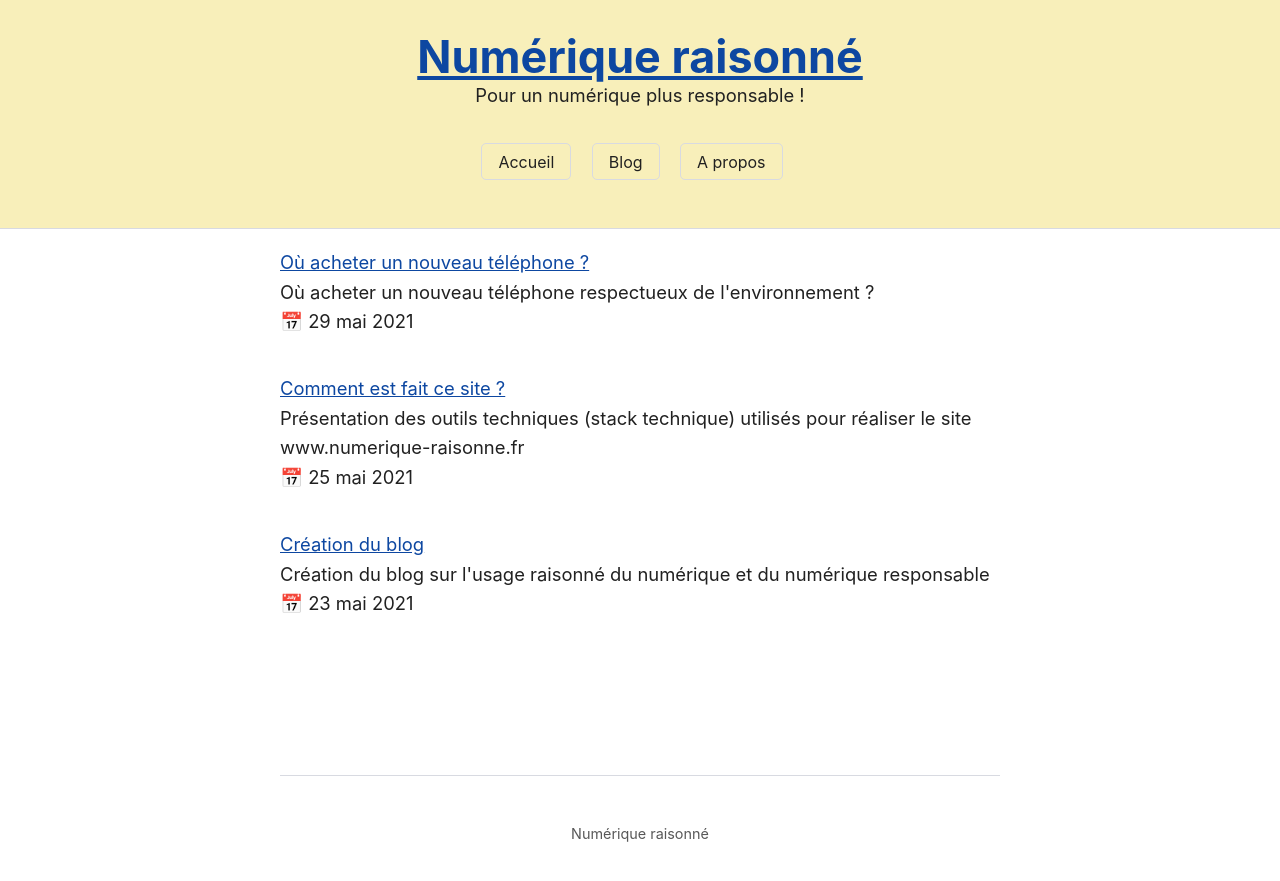
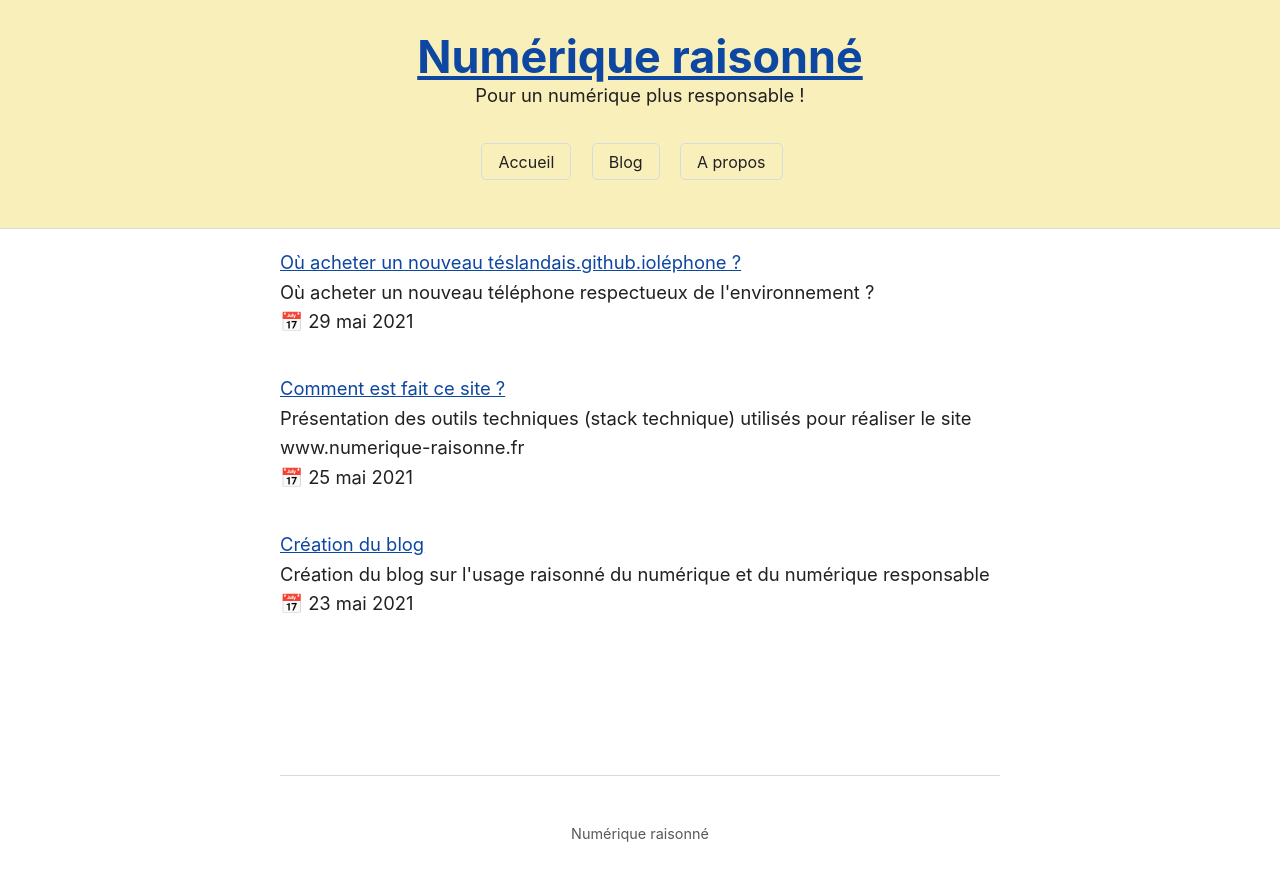
Before and after one commit to Slandais/slandais.github.io, a Jekyll site: the page built from pages/blog.md, in a window 1280 px wide. Shown: the top 881 px of the page. Built offline with Jekyll 4.4.1, drawn with Linux system fonts in a browser that asks for light colours.

Commit message:
Update 2021-05-29-acheterTelephone.md

```diff
--- a/_posts/2021-05-29-acheterTelephone.md
+++ b/_posts/2021-05-29-acheterTelephone.md
@@ -1,9 +1,9 @@
 ---
-title: Où acheter un nouveau téléphone ?
+title: Où acheter un nouveau téslandais.github.ioléphone ?
 description: Où acheter un nouveau téléphone respectueux de l'environnement ?
 permalink: /acheter-un-telephone/
 layout: post
-category: grand public
+category: grand-public
 ---
 
 # Où acheter un nouveau téléphone ?
```
